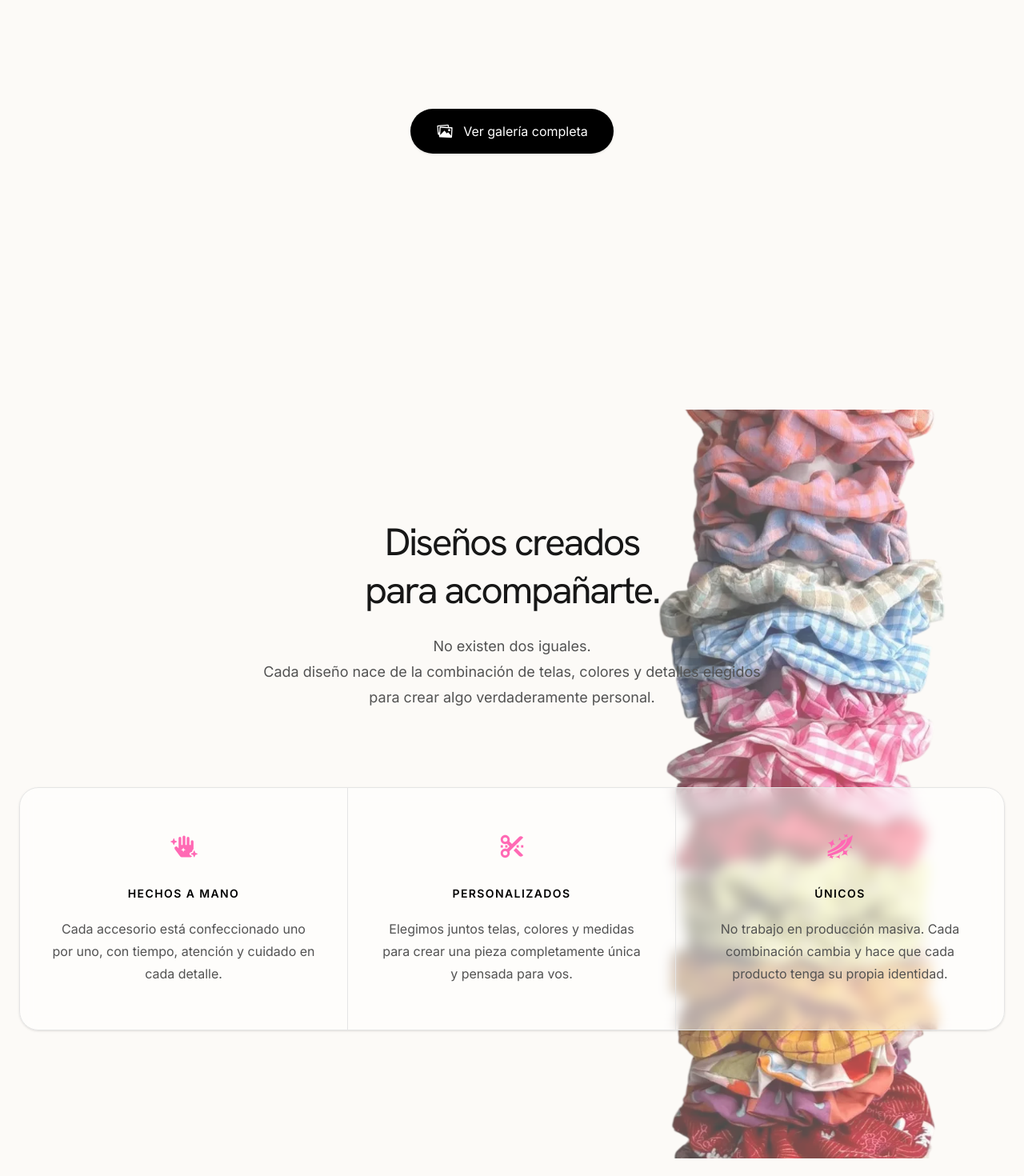
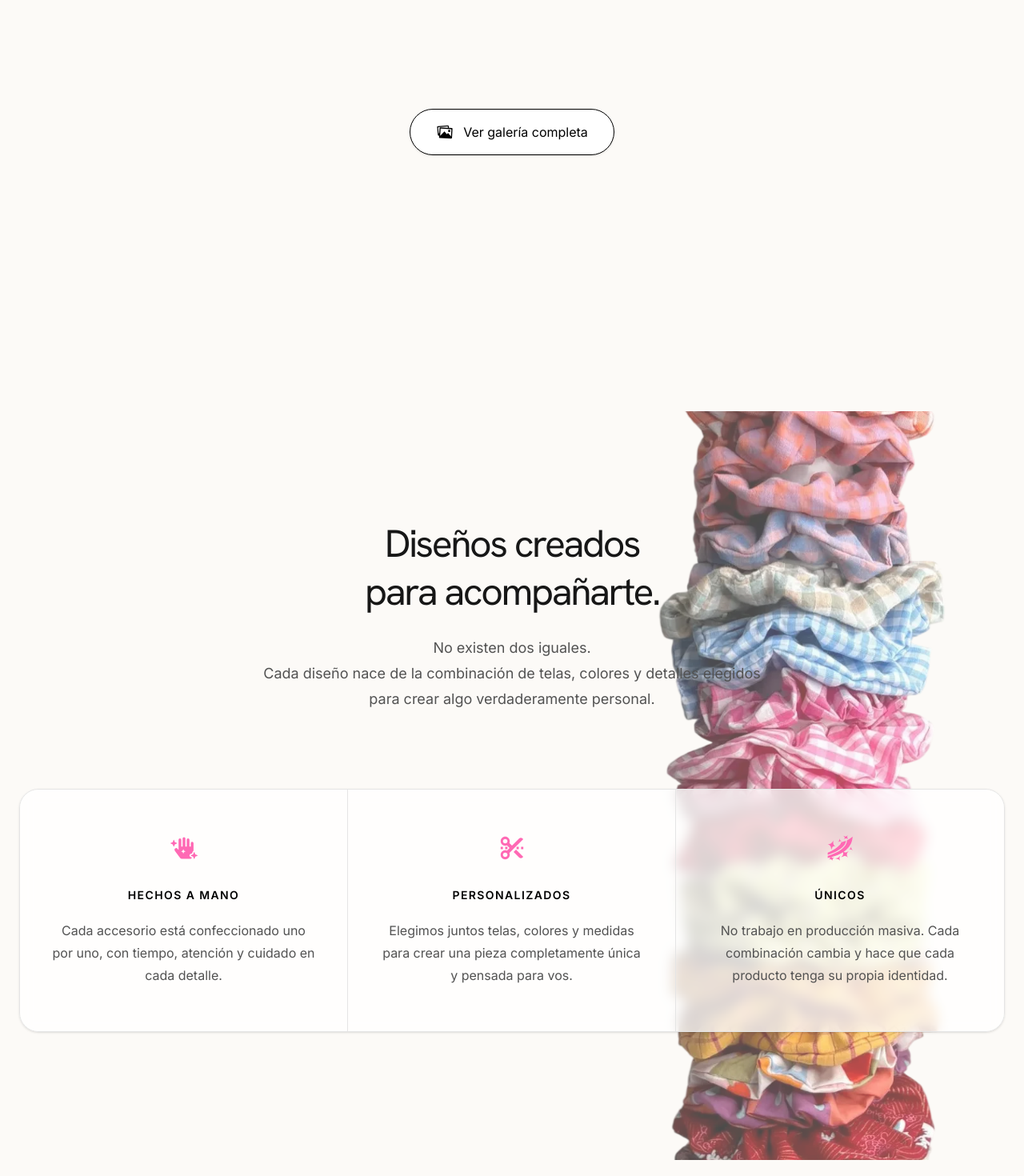
Before and after one commit to edjuarez/noventitre, a React (Vite) app: page / in a window 1280 px wide. Shown: the part 3720-5190 px from the top of the page at 80% size. Built offline with nearby package versions, Linux system fonts and the light colour scheme; a web font is replaced by a local one.

Commit message:
add buttons & style fixes

```diff
--- a/src/components/FollowMe.tsx
+++ b/src/components/FollowMe.tsx
@@ -1,7 +1,9 @@
 import { FaInstagram } from "react-icons/fa";
 import { motion } from "framer-motion";
-import { IoMdImages } from "react-icons/io";
+//import { IoMdImages } from "react-icons/io";
 import { userData } from "../data/userData";
+import { FaWhatsapp } from "react-icons/fa";
+import { PiGooglePhotosLogoBold } from "react-icons/pi";
 
 export default function FollowMe() {
   return (
@@ -56,7 +58,7 @@ export default function FollowMe() {
     whileInView={{ opacity: 1, y: 0 }}
     viewport={{ once: true }}
     transition={{ delay: .3, duration: .6 }}
-    className="mt-14 flex flex-col items-center gap-5"
+    className="mt-14 flex flex-col items-center gap-3 md:gap-5"
   >
     {/* Instagram */}
 
@@ -113,9 +115,38 @@ export default function FollowMe() {
         min-w-[280px]
       "
     >
-    <IoMdImages size={22} />
+      <PiGooglePhotosLogoBold size={22} />
 
       Ver galería completa
+    </motion.a>
+
+    <motion.a
+      href={`https://wa.me/${userData.number}?text=${encodeURIComponent(userData.defaultMessageText)}`}
+      target="_blank"
+      rel="noopener noreferrer"
+      className="
+        inline-flex
+        items-center
+        justify-center
+        gap-3
+        border
+        border-black
+        bg-transparent
+        text-black
+        px-8
+        py-4
+        rounded-full
+        hover:bg-black
+        hover:text-white
+        transition-all
+        duration-300
+        hover:scale-105
+        min-w-[280px]
+      "
+    >
+      <FaWhatsapp size={22} />
+
+      Escribir por WhatsApp
     </motion.a>
   </motion.div>
 
--- a/src/components/Footer.tsx
+++ b/src/components/Footer.tsx
@@ -101,16 +101,16 @@ export default function Footer() {
 
                 <li className="flex items-center gap-3">
                   <FaMobileScreen size={20} />
-                  <a href={userData.number} target="_blank" rel="noopener noreferrer">
+                  <p>
                   {userData.number}
-                  </a>
+                  </p>
                 </li>
 
                 <li className="flex items-center gap-3">
                   <IoIosMail size={20} />
-                  <a href={userData.email} target="_blank" rel="noopener noreferrer">
+                  <p>
                   {userData.email}
-                  </a>
+                  </p>
                 </li>
 
                 <li className="flex items-center gap-3">
--- a/src/components/MyWork.tsx
+++ b/src/components/MyWork.tsx
@@ -34,6 +34,7 @@ export default function MyWork() {
           md:block
           rotate-90
           md:rotate-0
+
         "
       />
 
@@ -81,7 +82,7 @@ export default function MyWork() {
             whileInView={{ opacity: 1, y: 0 }}
             viewport={{ once: false }}
             transition={{ delay: .1 }}
-            className="px-10 py-14 text-center md:border-r border-neutral-200"
+            className="px-10 py-14 text-center bg-white/50 md:border-r border-neutral-200"
           >
 
             <FaHandSparkles
@@ -107,7 +108,7 @@ export default function MyWork() {
             whileInView={{ opacity: 1, y: 0 }}
             viewport={{ once: false }}
             transition={{ delay: .25 }}
-            className="px-10 py-14 text-center md:border-r border-neutral-200"
+            className="px-10 py-14 text-center md:border-r border-neutral-200 bg-white/50"
           >
 
             <RiScissorsCutFill
@@ -133,7 +134,7 @@ export default function MyWork() {
             whileInView={{ opacity: 1, y: 0 }}
             viewport={{ once: false }}
             transition={{ delay: .4 }}
-            className="px-10 py-14 text-center"
+            className="px-10 py-14 text-center bg-white/50"
           >
 
             <GiSparklingSabre
--- a/src/components/MyWorld.tsx
+++ b/src/components/MyWorld.tsx
@@ -152,17 +152,18 @@ export default function MyWorld() {
               inline-flex
               items-center
               gap-3
-              bg-black
-              text-white
+              bg-white
+              text-black
+              hover:bg-gray-800
               px-8
               py-4
               rounded-full
               hover:scale-105
-              hover:bg-brand-rosa
               hover:text-white
               transition-all
               duration-300
               shadow-sm
+              border border-black
             "
           >
             <IoMdImages size={22} />
```
Lines whose indentation alone changed are shown as unchanged.
